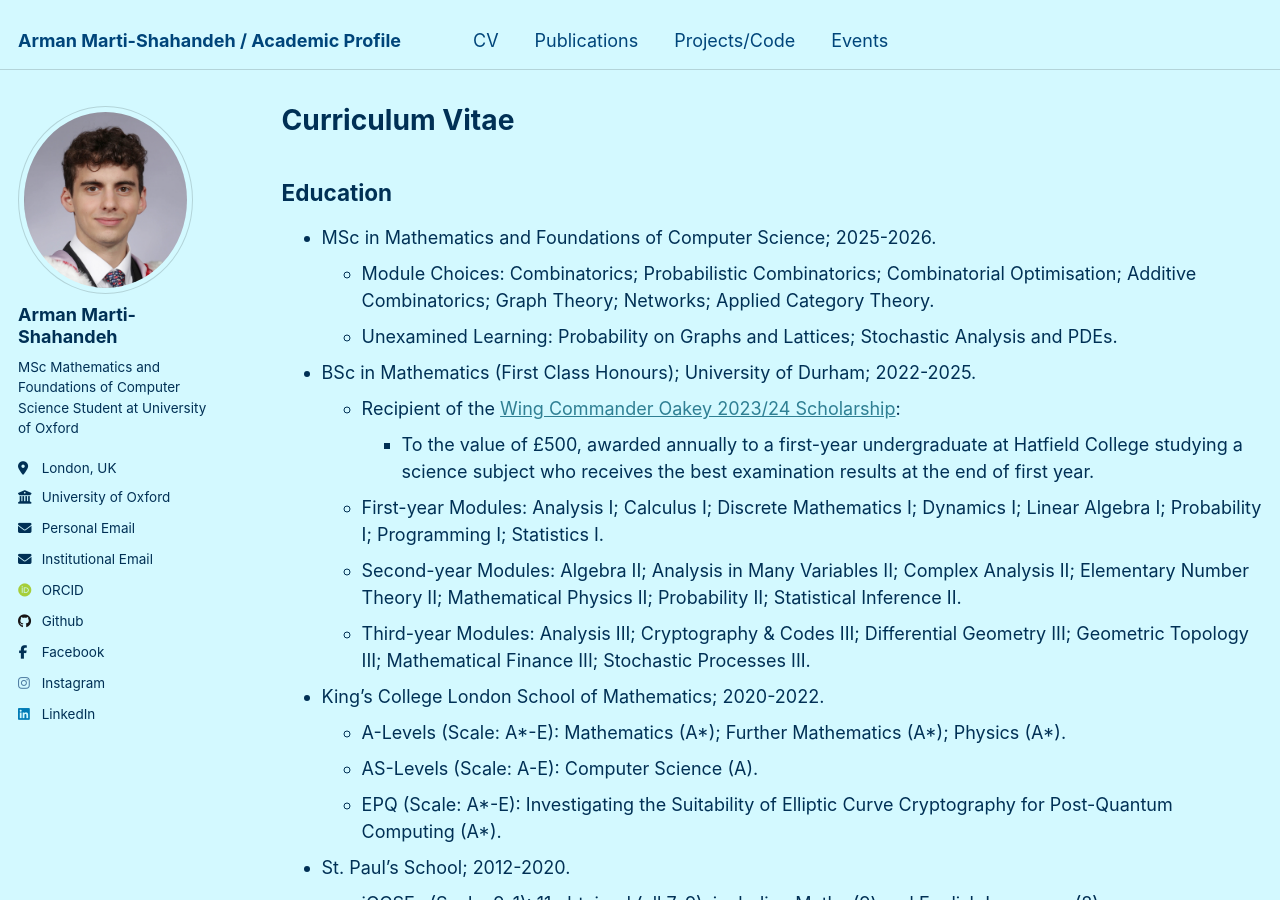
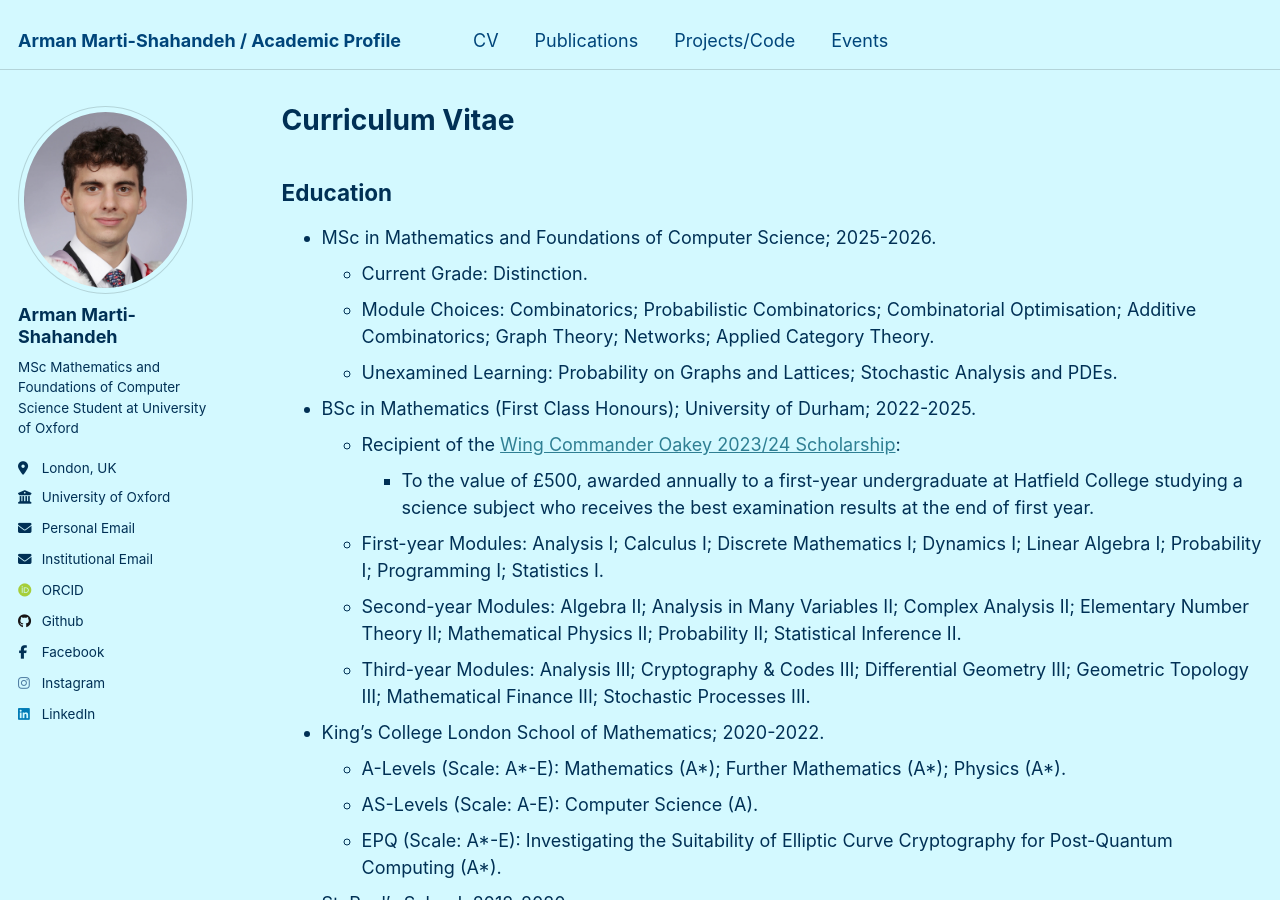
Before and after one commit to armanmarti-shahandeh/armanmarti-shahandeh.github.io, a Jekyll site: the page built from _pages/cv.md, in a window 1280 px wide and 900 px high. Built offline with Jekyll 4.4.1, drawn with Linux system fonts in a browser that asks for light colours; some web fonts are replaced.

Commit message:
grade add

```diff
--- a/_pages/cv.md
+++ b/_pages/cv.md
@@ -12,6 +12,7 @@ redirect_from:
 Education
 ------
 * MSc in Mathematics and Foundations of Computer Science; 2025-2026.
+  * Current Grade: Distinction.
   * Module Choices: Combinatorics; Probabilistic Combinatorics; Combinatorial Optimisation; Additive Combinatorics; Graph Theory; Networks; Applied Category Theory.
   * Unexamined Learning: Probability on Graphs and Lattices; Stochastic Analysis and PDEs.
 * BSc in Mathematics (First Class Honours); University of Durham; 2022-2025.
```
